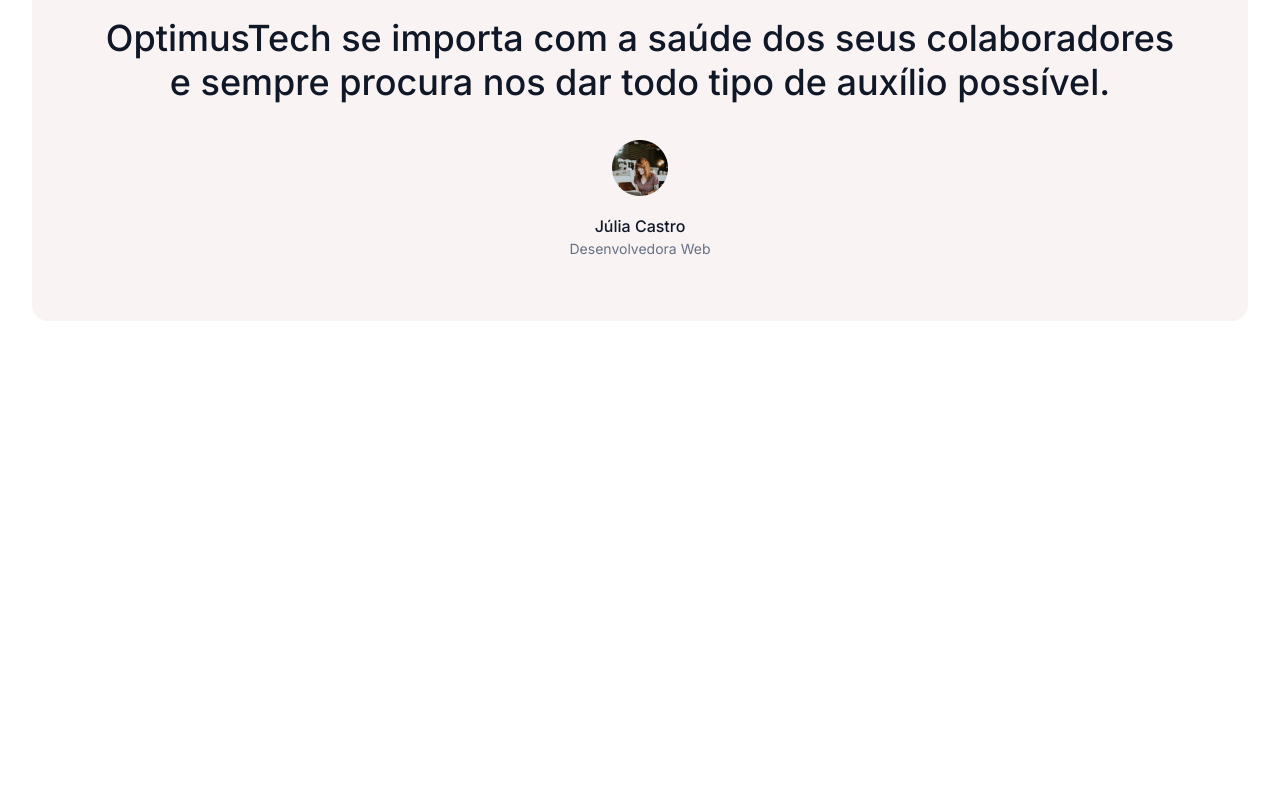
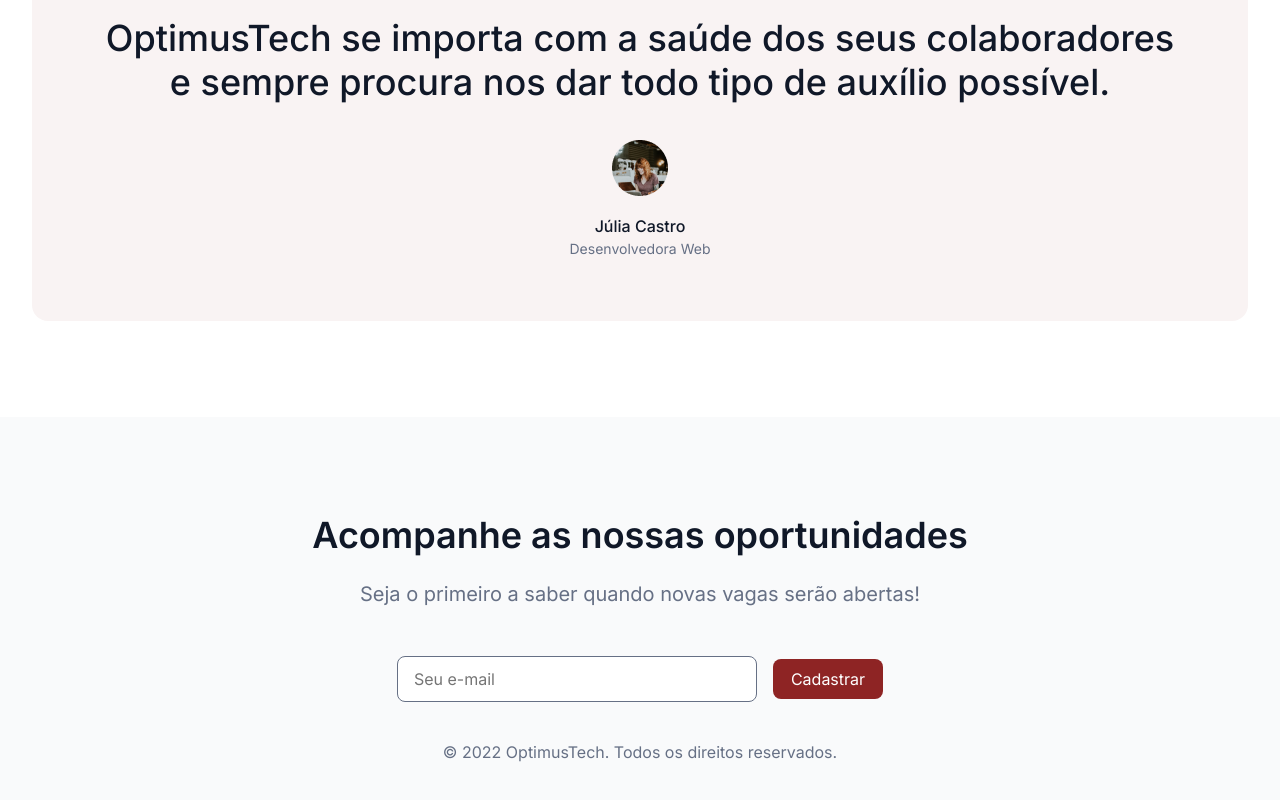
Before and after one commit to GuilhermeGCC/OptimusTech, a plain HTML site: page index.html in a window 1280 px wide. Shown: the part 2535-3335 px from the top of the page. Before the commit the page ends 2952 px from the top, so only its background shows below. Drawn offline with Linux system fonts and the light colour scheme.

Commit message:
footer de cadastro

```diff
--- a/index.html
+++ b/index.html
@@ -18,16 +18,16 @@
 
         <nav class="nav">
             <ul class="container__list">
-                <li class="list__item"><a href="#">Home</a></li>
-                <li class="list__item"><a href="#">Produtos</a></li>
-                <li class="list__item"><a href="#">Recursos</a></li>
-                <li class="list__item"><a href="#">Sobre nós</a></li>
+                <li class="list__item"><a href="https://www.youtube.com/watch?v=oA2s6DRWQLo" target="_blank">Home</a></li>
+                <li class="list__item"><a href="https://www.youtube.com/watch?v=oA2s6DRWQLo" target="_blank">Produtos</a></li>
+                <li class="list__item"><a href="https://www.youtube.com/watch?v=oA2s6DRWQLo" target="_blank">Recursos</a></li>
+                <li class="list__item"><a href="https://www.youtube.com/watch?v=oA2s6DRWQLo" target="_blank">Sobre nós</a></li>
             </ul>
         </nav>
 
         <div class="container">
-            <a class="button" href="#">Entrar</a>
-            <a class="button button-red" href="#">Cadastrar</a>
+            <a class="button" href="https://www.youtube.com/watch?v=oA2s6DRWQLo" target="_blank">Entrar</a>
+            <a class="button button-red" href="https://www.youtube.com/watch?v=oA2s6DRWQLo" target="_blank">Cadastrar</a>
         </div>
     </header>
 
@@ -126,6 +126,15 @@
         </section>
     </main>
 
-    <footer></footer>
+    <footer class="footer">
+        <h1 class="footer__title">Acompanhe as nossas oportunidades</h1>
+        <p class="footer__text">Seja o primeiro a saber quando novas vagas serão abertas!</p>
+        <form class="footer__form">
+            <input class="footer__input" type="email" placeholder="Seu e-mail">
+            <a class="button button-red" href="https://www.youtube.com/watch?v=oA2s6DRWQLo" target="_blank">Cadastrar</a>
+        </form>
+        <p class="footer__copyright">© 2022 OptimusTech. Todos os direitos reservados.</p>
+
+    </footer>
 </body>
 </html>
--- a/style.css
+++ b/style.css
@@ -4,6 +4,7 @@
 @import url(styles/talents.css);
 @import url(styles/jobs.css);
 @import url(styles/testimonials.css);
+@import url(styles/footer.css);
 
 * {
     box-sizing: border-box;
@@ -24,6 +25,7 @@
     --white: #FFFFFF;
     --black: #101828;
     --background-red: rgba(142, 36, 36, 0.05);
+    --footer-background: #F9FAFB;
 
     /* FONTS */
     --inter: "Inter", "Serif";
--- /dev/null
+++ b/styles/footer.css
@@ -0,0 +1,32 @@
+.footer {
+    background-color: var(--footer-background);
+    text-align: center;
+    padding: 6em 0;
+}
+
+.footer__title {
+    font-weight: 600;
+    font-size: 36px;
+    color: var(--black);
+}
+
+.footer__text {
+    font-size: 20px;
+    margin-top: 1.25em;
+    margin-bottom: 2.5em;
+}
+
+.footer__form {
+    display: flex;
+    justify-content: center;
+    gap: 1em;
+    align-items: center;
+    margin-bottom: 2.5em;
+}
+
+.footer__input {
+    padding: 0.75em 1em;
+    border: 1px solid var(--gray);
+    border-radius: 8px;
+    width: 360px;
+}
```
